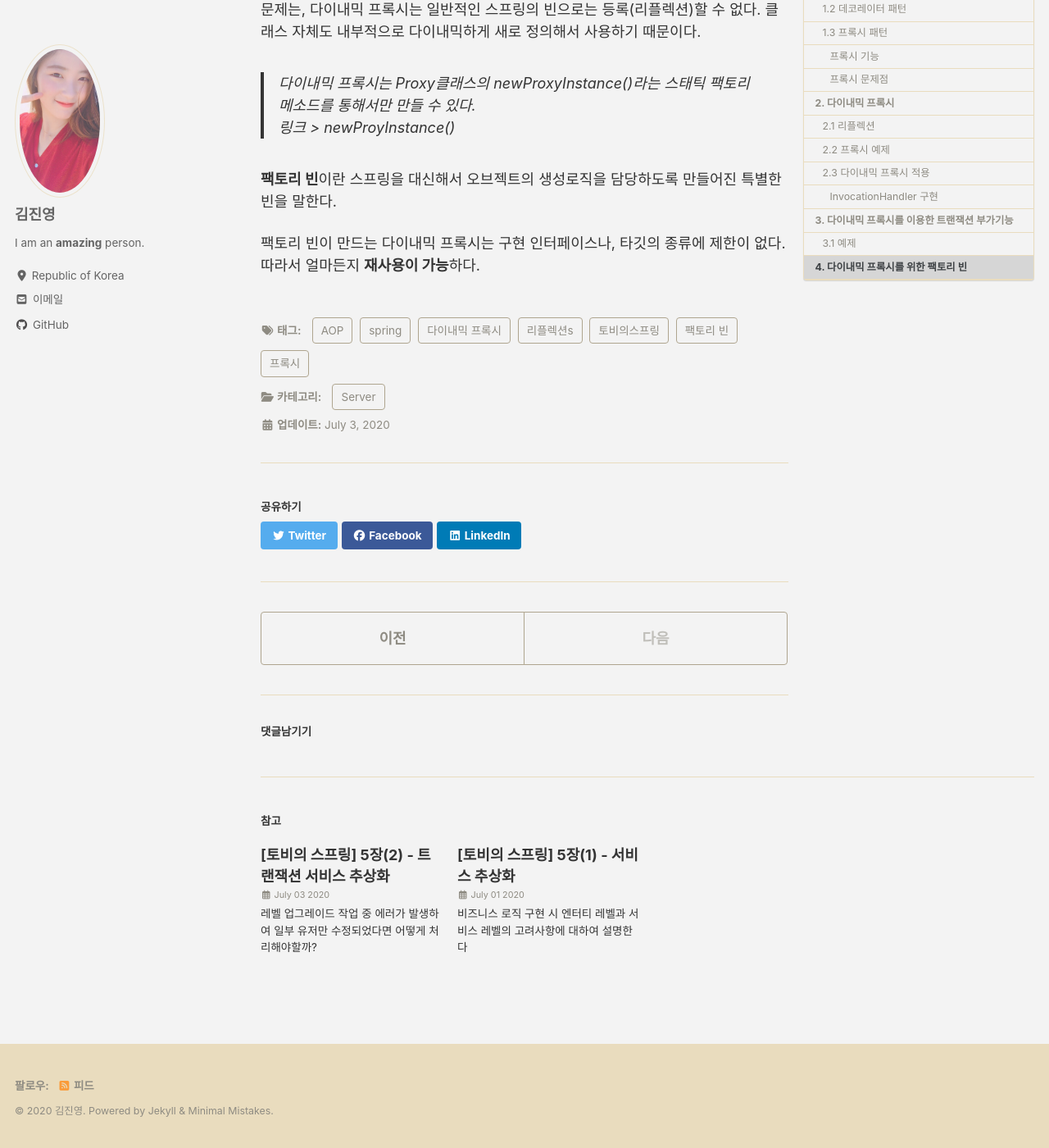
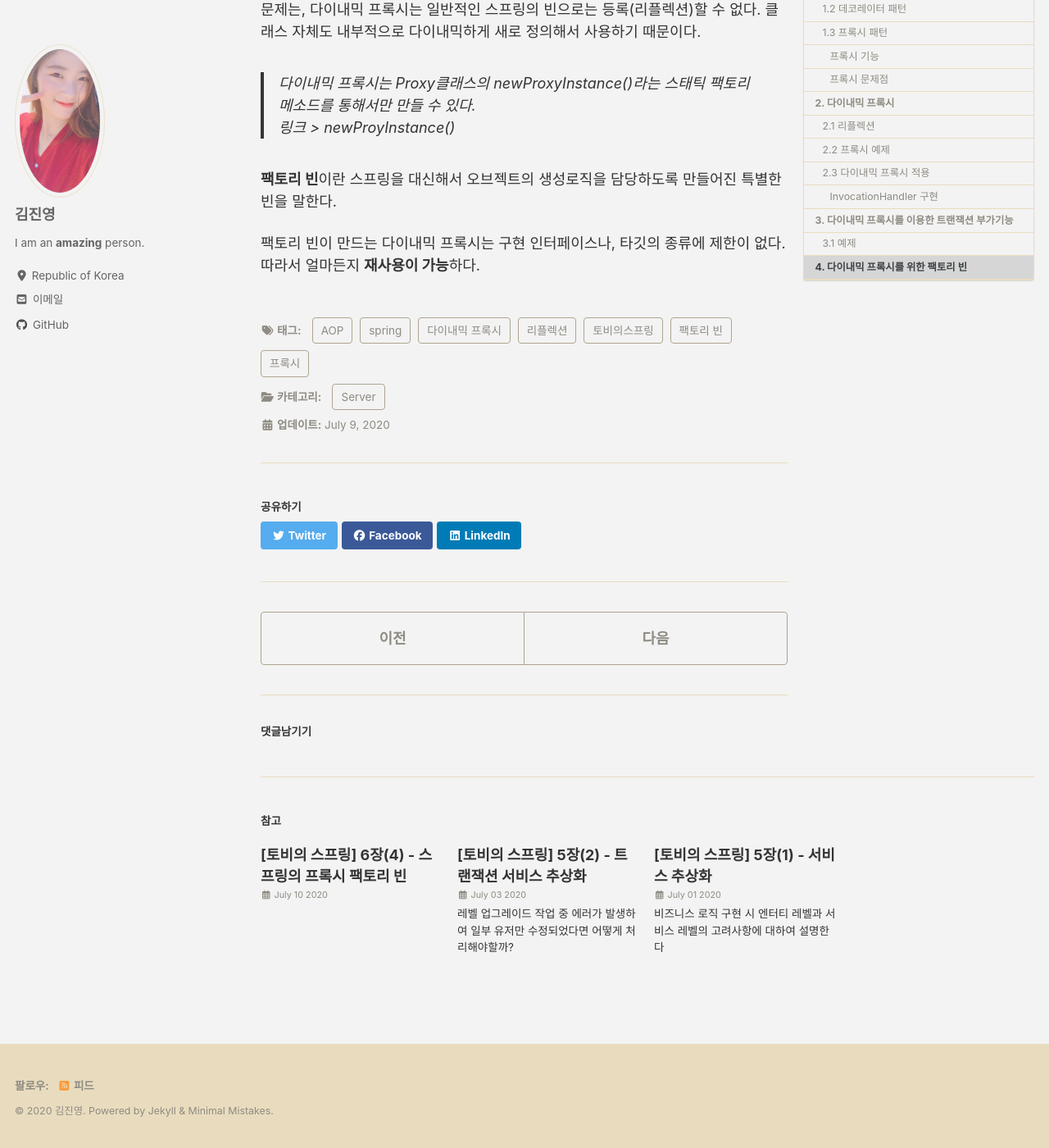
Before and after one commit to KimJinYounga/kimjinyounga.github.io, a Jekyll site: the page built from _posts/spring/토비의 스프링/2020-07-09-TobySpring_6(3).md, in a window 1280 px wide and 1400 px high, scrolled down 7565 px. Shown: the whole window at 82% size. Built offline with Jekyll 4.4.1, drawn with Linux system fonts in a browser that asks for light colours; cached includes are drawn as plain includes; nearby versions of some CDN libraries; comment, search, counter and statistics services are not loaded.

Commit message:
파일 날짜 변경

```diff
--- a/_posts/spring/토비의 스프링/2020-07-03-TobySpring_6(3).md
+++ b/_posts/spring/토비의 스프링/2020-07-09-TobySpring_6(3).md
@@ -10,7 +10,7 @@ tag:
 - 프록시
 - 다이내믹 프록시
 - 팩토리 빈
-- 리플렉션s
+- 리플렉션
 - AOP
 toc: true
 toc_sticky: true
--- /dev/null
+++ b/_posts/spring/토비의 스프링/2020-07-10-TobySpring_6(4).md
@@ -0,0 +1,16 @@
+---
+title: "[토비의 스프링] 6장(4) - 스프링의 프록시 팩토리 빈"
+header:
+  overlay_color: "#333"
+categories:
+- Server
+tag:
+- 토비의스프링
+- spring
+- 프록시
+- 팩토리 빈
+- AOP
+toc: true
+toc_sticky: true
+comments: true
+---
```
